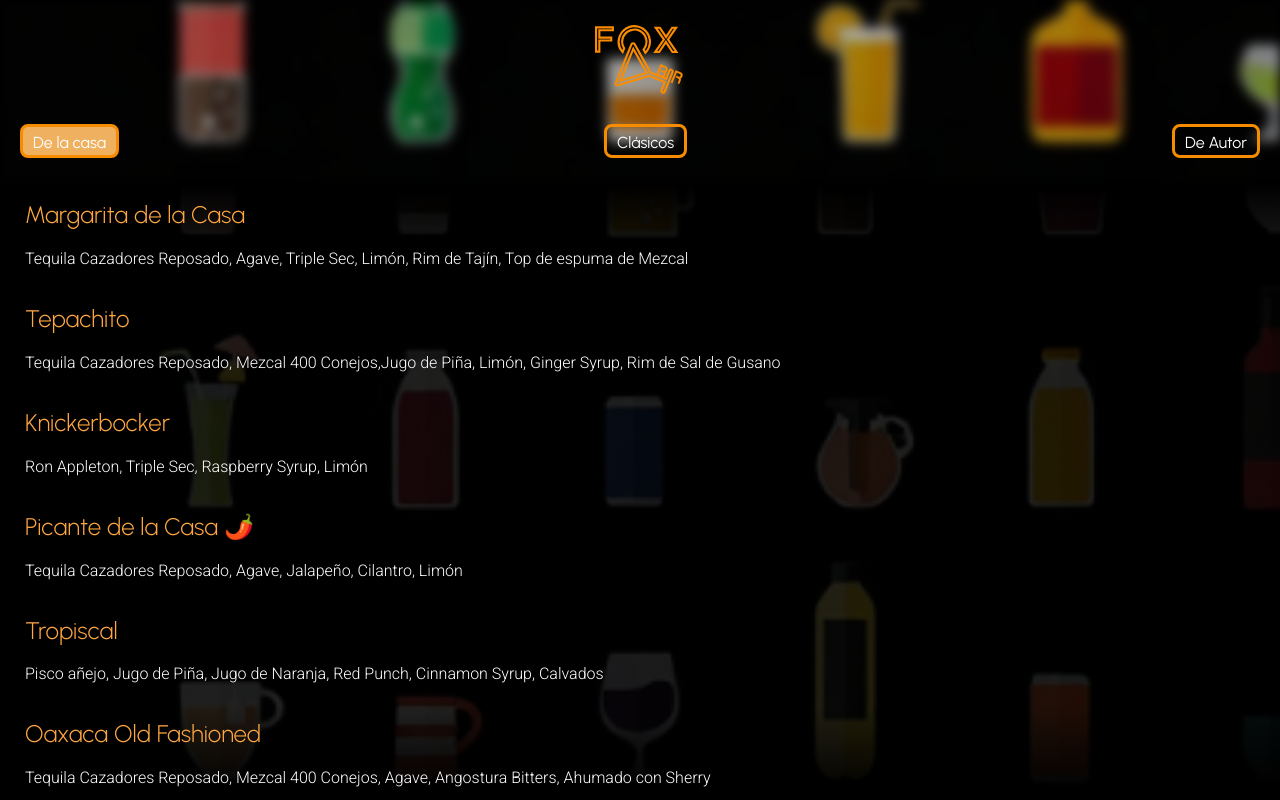
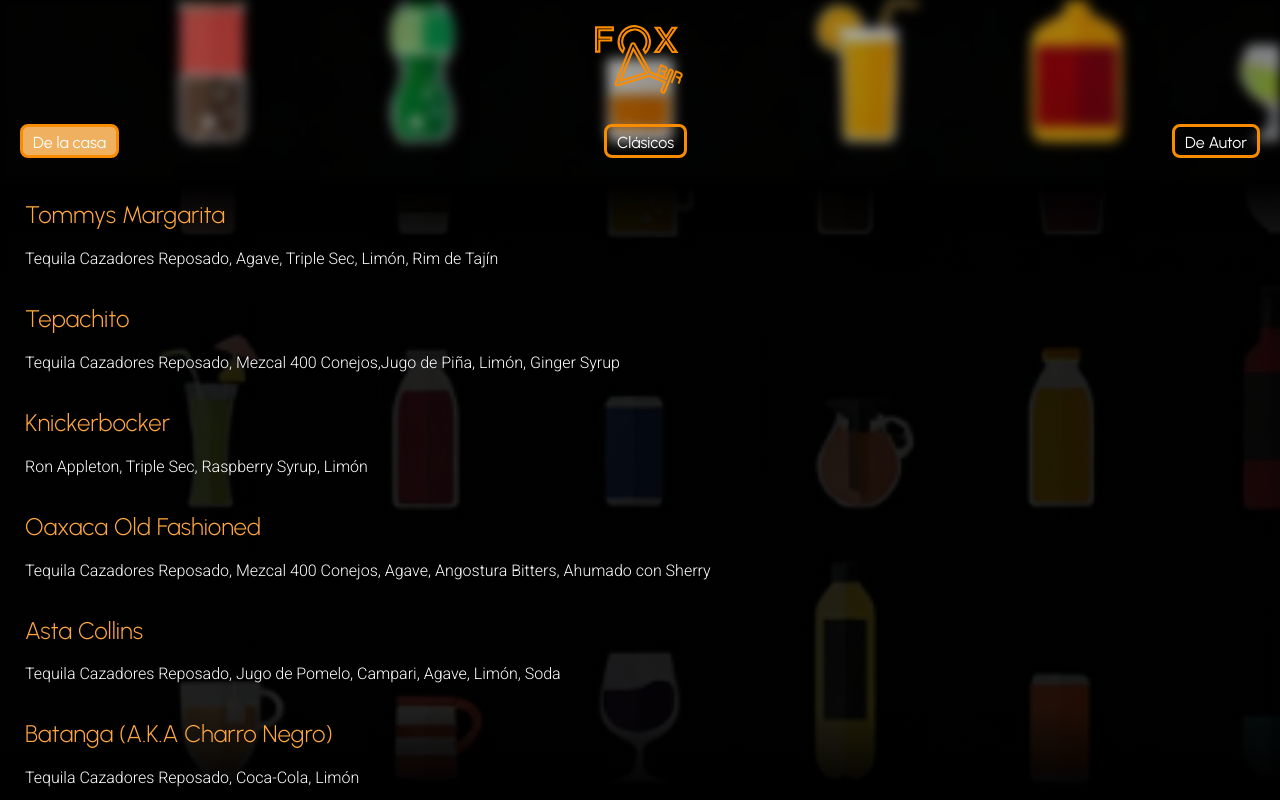
Before and after one commit to teobis00/menufox, a Nuxt app: page / in a window 1280 px wide. Built offline with nearby package versions, Linux system fonts and the light colour scheme.

Commit message:
initial - v3

```diff
--- a/pages/index.vue
+++ b/pages/index.vue
@@ -165,19 +165,13 @@
       cocktails:{
                   "delacasa":[
                       {
-                          "Margarita de la Casa":"Tequila Cazadores Reposado, Agave, Triple Sec, Limón, Rim de Tajín, Top de espuma de Mezcal"
+                          "Tommys Margarita":"Tequila Cazadores Reposado, Agave, Triple Sec, Limón, Rim de Tajín"
                       },
                       {
-                          "Tepachito":"Tequila Cazadores Reposado, Mezcal 400 Conejos,Jugo de Piña, Limón, Ginger Syrup, Rim de Sal de Gusano"
+                          "Tepachito":"Tequila Cazadores Reposado, Mezcal 400 Conejos,Jugo de Piña, Limón, Ginger Syrup"
                       },
                       {
                           "Knickerbocker":"Ron Appleton, Triple Sec, Raspberry Syrup, Limón"
-                      },
-                      {
-                          "Picante de la Casa 🌶️":"Tequila Cazadores Reposado, Agave, Jalapeño, Cilantro, Limón"
-                      },
-                      {
-                          "Tropiscal":"Pisco añejo, Jugo de Piña, Jugo de Naranja, Red Punch, Cinnamon Syrup, Calvados"
                       },
                       {
                           "Oaxaca Old Fashioned":"Tequila Cazadores Reposado, Mezcal 400 Conejos, Agave, Angostura Bitters, Ahumado con Sherry"
@@ -190,23 +184,14 @@
                       },
                       {
                           "Long Cosmo":"Vodka, Triple Sec, Jugo de Arándano, Limón, Soda"
-                      },
-                      {
-                          "Chingon Fashioned":"Tequila, Jägermeister, Simple Syrup"
                       }
                   ],
                   "clasicos":[
-                      {
-                          "Martini":"Gin Los Andes, Pobre Vermouth, Aceitunas"
-                      },
                       {
                           "Old Fashioned":"Bulleit Bourbon, Azúcar, Bitter de Angostura, Peal de Naranja"
                       },
                       {
                           "Negroni":"Gin Los Andes, Campari, Vermouth Di Torino"
-                      },
-                      {
-                          "Ruso Blanco":"Vodka, Licor de Café chileno, Crema"
                       },
                       {
                           "Hurricane":"Ron Appleton, Ron Bacardi, Naranja, Maracuyá"
@@ -225,35 +210,20 @@
                       },
                       {
                           "El Diablo":"Tequila Cazadores Reposado, Cassis, Limón, Ginger Ale"
-                      },
-                      {
-                          "Pornstar Martini":"Stumbras Vodka,Licor de Vainilla, Maracuyá, Limón"
                       }
                   ],
                   "autor":[
                       {
-                          "El Rojito 🌶️":"Tequila Cazadores Reposado, Pomelo, Licor de Vainilla, Chambord, Raspberry Syrup, Jalapeño"
-                      },
-                      {
-                          "Chilean Sour":"Licor de Calafate, Pobre Vermouth Blanco, Limón, Clara de Huevo"
-                      },
-                      {
-                          "Aperol Punch":"Aperol, Espumante, Red Punch, Naranja, Simple Syrup"
-                      },
-                      {
                           "Carajillo Poblano 🌶️":"Ancho Reyes, Cafe Espresso, Simple Syrup"
                       },
                       {
-                          "Margarita Picante 🌶️":"Tequila Cazadores Reposado, Ancho Reyes Verde, Triple Sec, Limón, Agave"
+                          "Margarita Picante 🌶️":"Tequila Cazadores Reposado, Ancho Reyes, Triple Sec, Limón, Agave"
                       },
                       {
                           "Negroni Sour":"Gin Los Andes, Campari, Vermouth Di Torino, Limón, Clara de Huevo"
                       },
                       {
                           "Tarzán":"Gin Los Andes, Campari, Jugo de Piña, Limón, Simple Syrup"
-                      },
-                      {
-                          "Martini de Salmón":"Gin Los Andes, Licor de Salmón, Vermouth dry, Aceitunas"
                       },
                       {
                           "Choconilla Mai Tai":"Ron Bacardi Cartablanca, Licor de Vainilla, Orgeat de Cacao, Limon"
```
